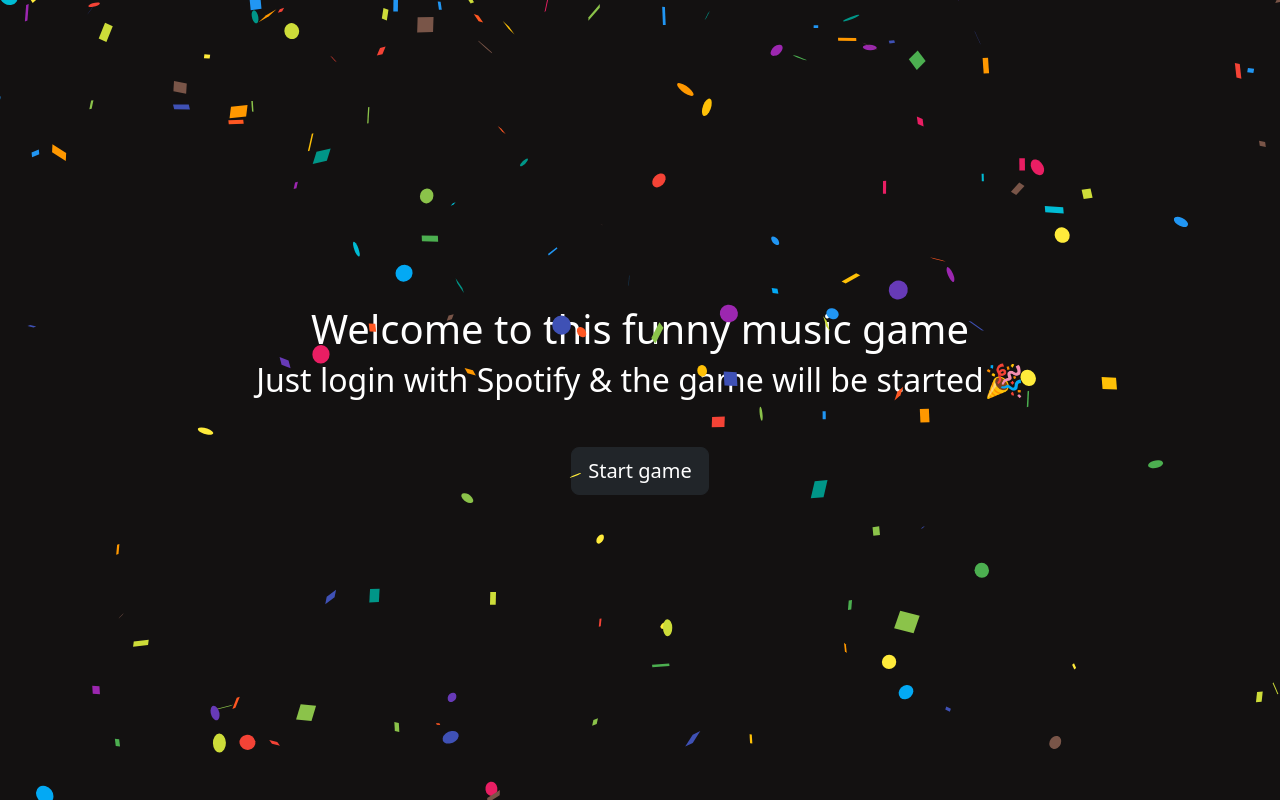
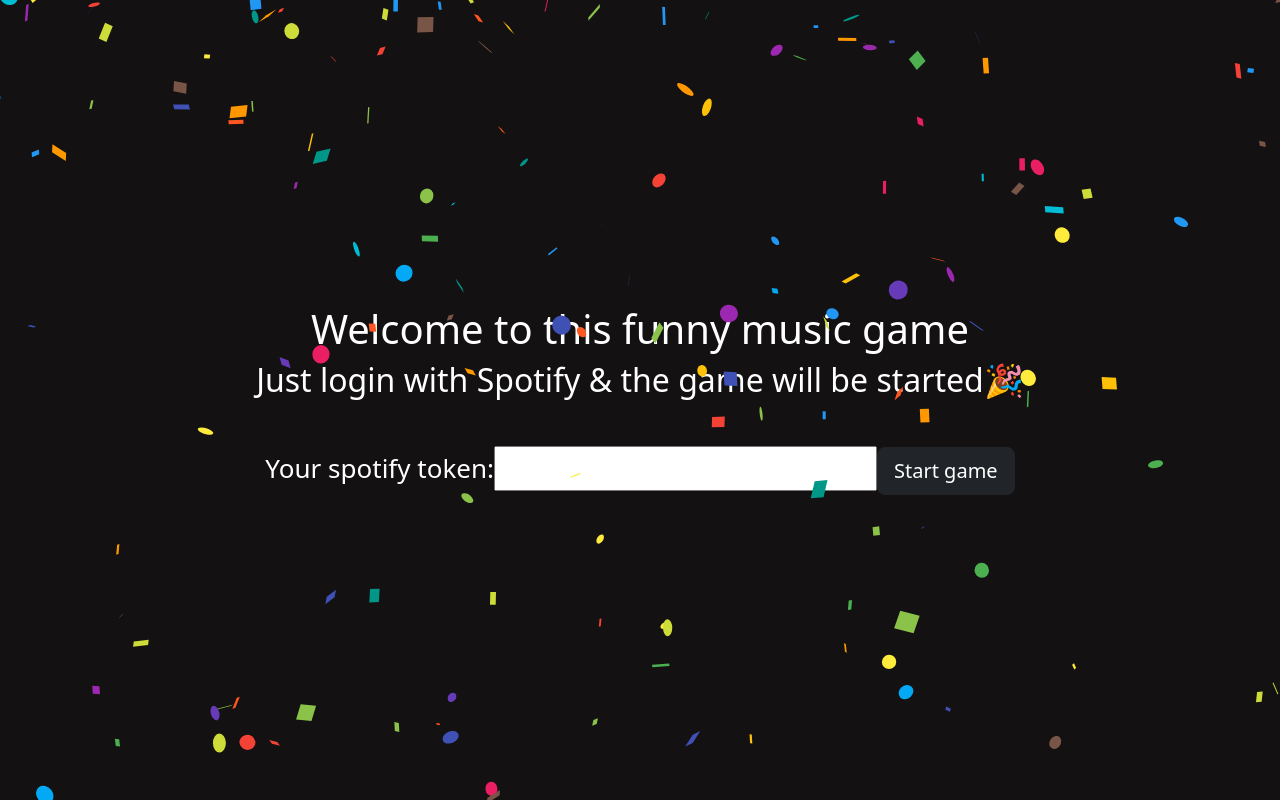
Before and after one commit to ClaraSimonsson/MusicGame, a React (Create React App) app: page / in a window 1280 px wide. Built offline with nearby package versions, Linux system fonts and the light colour scheme; no server answers.

Commit message:
Add form for auth variables

```diff
--- a/src/App.js
+++ b/src/App.js
@@ -7,7 +7,7 @@
 function App() {
 
   const [token, setToken] = useState('');
-  useEffect(() => {
+/*   useEffect(() => {
     async function getToken() {
       const response = await fetch('/auth/token');
       const json = await response.json();
@@ -15,11 +15,11 @@
     }
 
     getToken();
-  }, []);
+  }, []); */
 
   return (
     <>
-        { (token === '') ? <Login/> : <Dashboard token={token}/> }
+        { token ? <Dashboard token={token}/> : <Login setToken={setToken}/> }
     </>
   );
 }
--- a/src/Components/Dashboard.jsx
+++ b/src/Components/Dashboard.jsx
@@ -6,6 +6,7 @@
 function Dashboard(props) {
 
     const getOAuthToken = useCallback(callback => callback(props.token), []);
+    console.log(props.token)
     return (
         <div className="App">
             <header className="App-header">
--- a/src/Components/Login.js
+++ b/src/Components/Login.js
@@ -1,7 +1,18 @@
+import { useState } from 'react';
 import { Button } from 'react-bootstrap';
 import Confetti from 'react-confetti';
 
-function Login() {
+function Login({ setToken }) {
+    const [inputToken, setInputToken] = useState('');
+
+    const handleInputChange = (event) => {
+        setInputToken(event.target.value);
+    };
+
+    const handleSubmit = (event) => {
+        event.preventDefault();
+        setToken(inputToken);
+    };
     return (
         <div className="App">
             <header className="App-header">
@@ -9,9 +20,13 @@
                 <h1>Welcome to this funny music game</h1>
                 <h2>Just login with Spotify & the game will be started🎉</h2>
                 <br />
-                <Button href='/auth/login' type="button" variant="dark" size="lg">
-                    Start game
-                </Button>
+                <form onSubmit={handleSubmit}>
+                    <label htmlFor="token">Your spotify token:</label>
+                    <input id="token" value={inputToken} onChange={handleInputChange}></input>
+                    <Button type="submit" variant="dark" size="lg">
+                        Start game
+                    </Button>
+                </form>
             </header>
         </div>
     );
```
